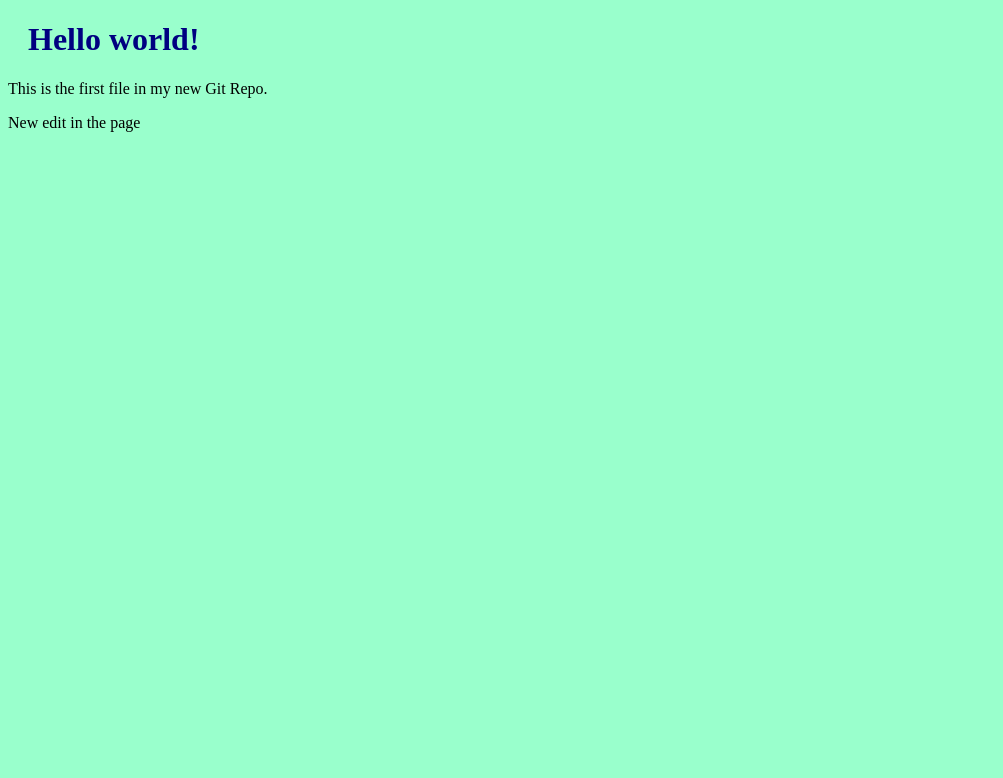
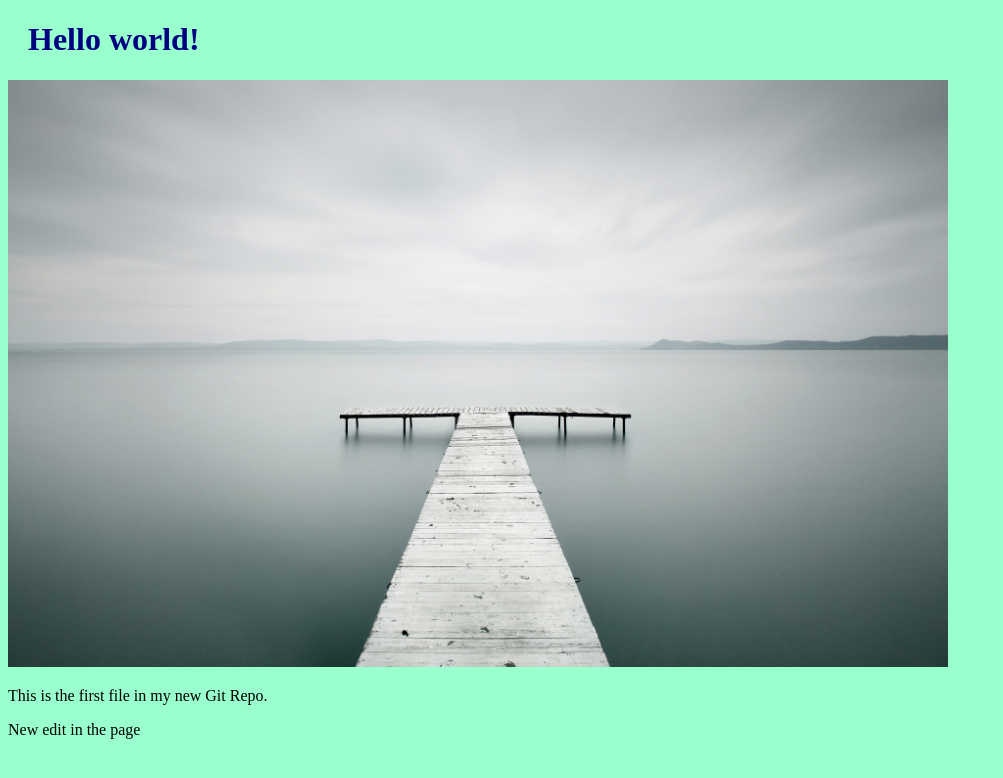
Before and after one commit to nip4m/hello-world, a plain HTML site: page index.html in a window 1280 px wide. Shown: the whole page, without its empty margins (0-1003 px from the left). Drawn offline with Linux system fonts and the light colour scheme.

Commit message:
Added image to page

```diff
--- a/index.html
+++ b/index.html
@@ -7,6 +7,8 @@
 <body>
 
 	<h1>Hello world!</h1>
+
+	<div> <img src="lake-side.jpg" alt="Lake Sike View" style="width:100%; max-width:940px"></div>
 	<p>This is the first file in my new Git Repo.</p>
 	<p>New edit in the page</p>
 </body>
```
Also changed, not shown: lake-side.jpg (added).
